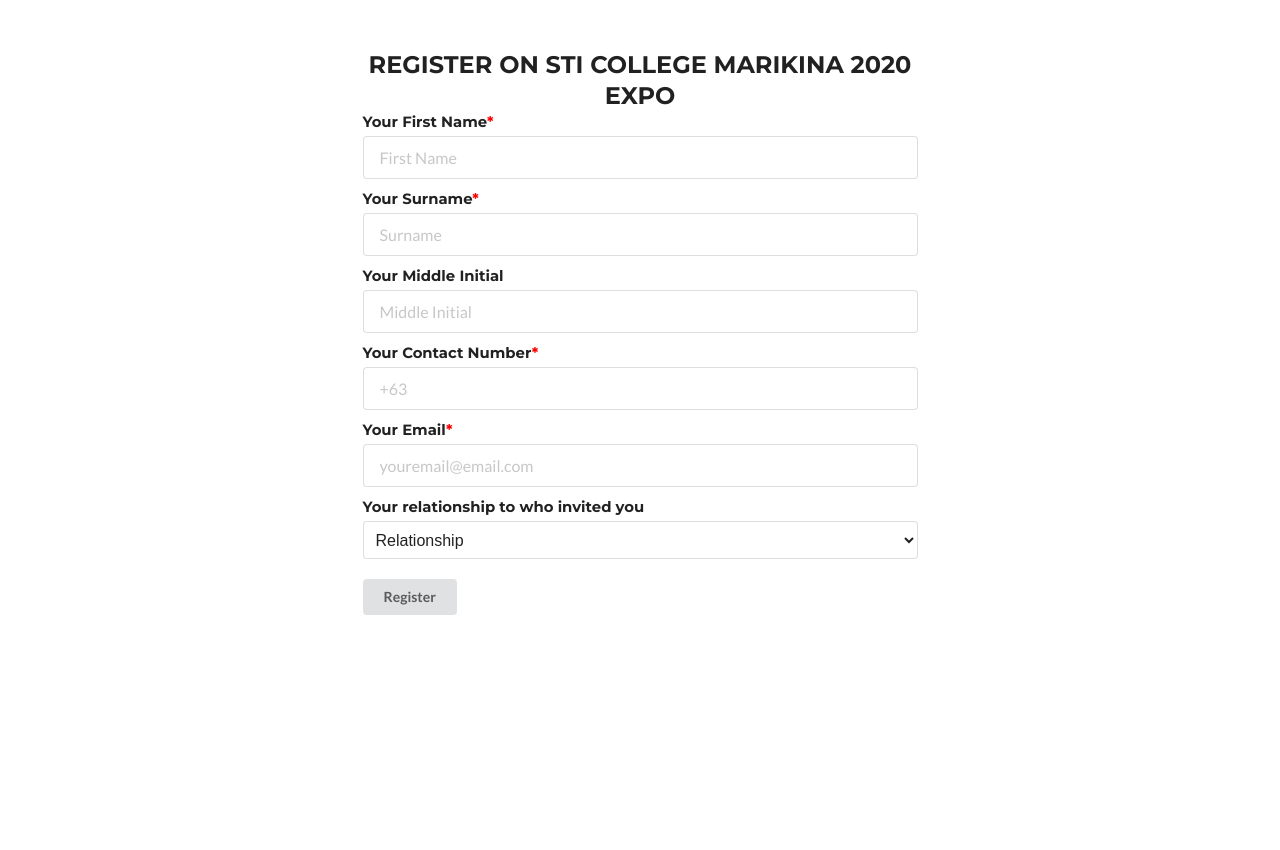
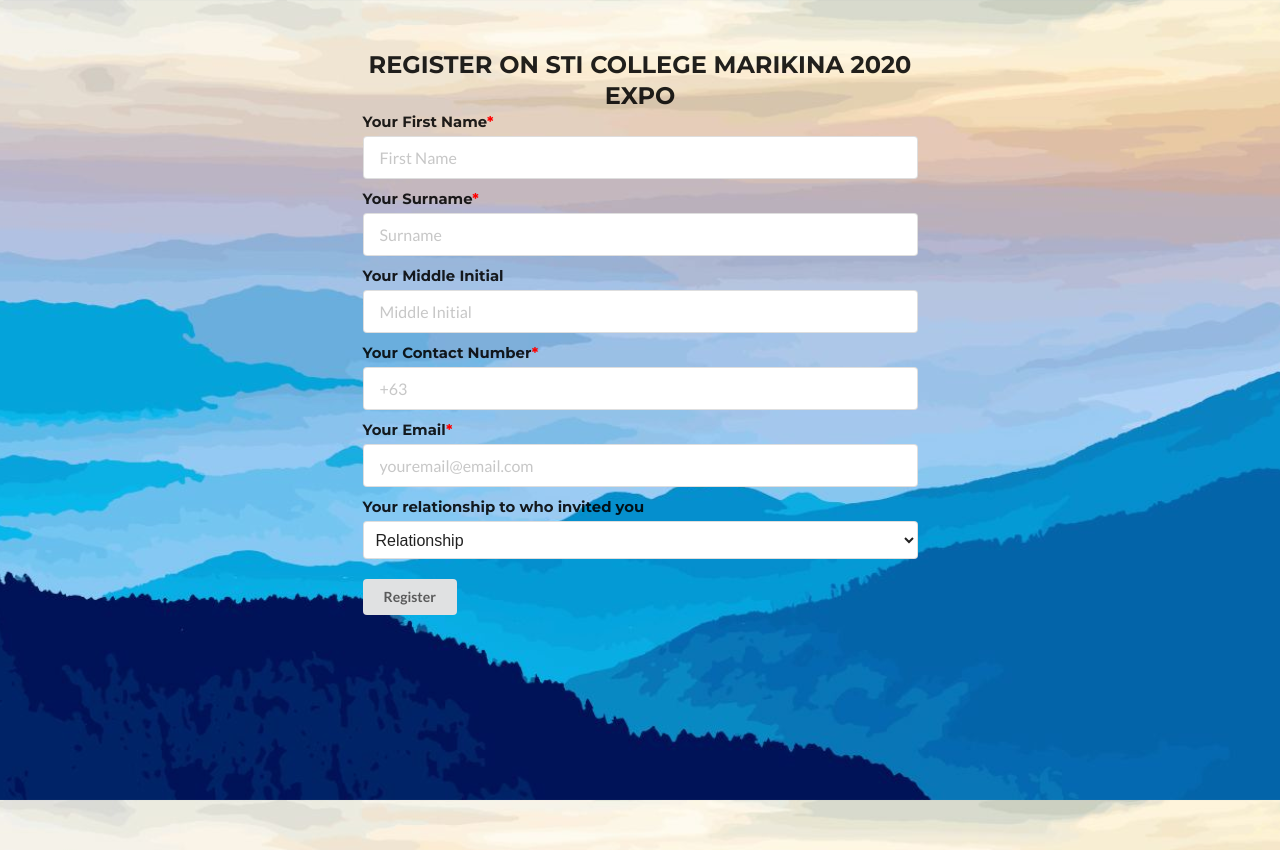
Before and after one commit to hansJustine/register-qr-code, a Node server app: page / in a window 1280 px wide. Run offline with Node 20, Linux system fonts and the light colour scheme; some libraries are stand-ins or nearby versions.

Commit message:
modify bg

```diff
--- a/public/css/main.css
+++ b/public/css/main.css
@@ -1,9 +1,12 @@
-
-    body{
+body{
     font-family: 'Montserrat', sans-serif;
-
-
-
+    background-image: url('../landscape.jpg');
+    background-size: cover;
+	background-position: center;
+    background-repeat: no-repeat;
+    background-attachment: fixed;
+    position: relative;
+    height: 100vh;
 }
 .regForm{
     width: 50%;
```
Also changed, not shown: public/landscape.jpg (added).
